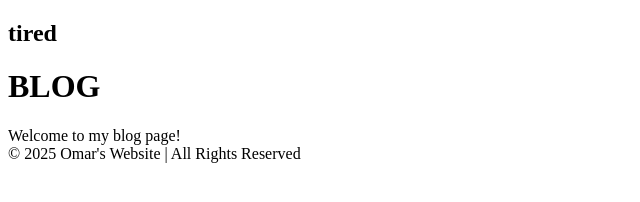
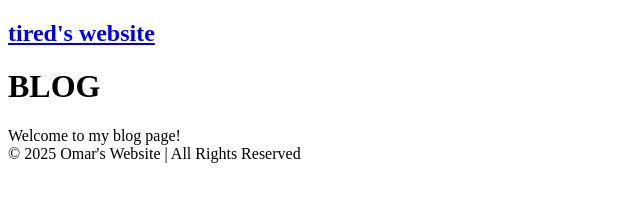
Before and after one commit to thetireddude/thetireddude.github.io, a plain HTML site: page blog.html in a window 1280 px wide. Shown: the whole page, without its empty margins (0-640 px from the left). Drawn offline with Linux system fonts and the light colour scheme.

Commit message:
feat: add link to index.html

```diff
--- a/blog.html
+++ b/blog.html
@@ -7,7 +7,9 @@
 </head>
 <body>
     <nav class="navbar">
-        <h1 class="logo">tired</h1>
+        <h1 class="logo">
+            <a href="index.html">tired's website</a>
+        </h1>
     </nav>
     <main>
         <h1 class="page-title">BLOG</h1>
```
Also changed, not shown: contact.html (+3 -1 lines), index.html (+3 -1 lines), portfolio.html (+3 -1 lines), resume.html (+3 -1 lines).
